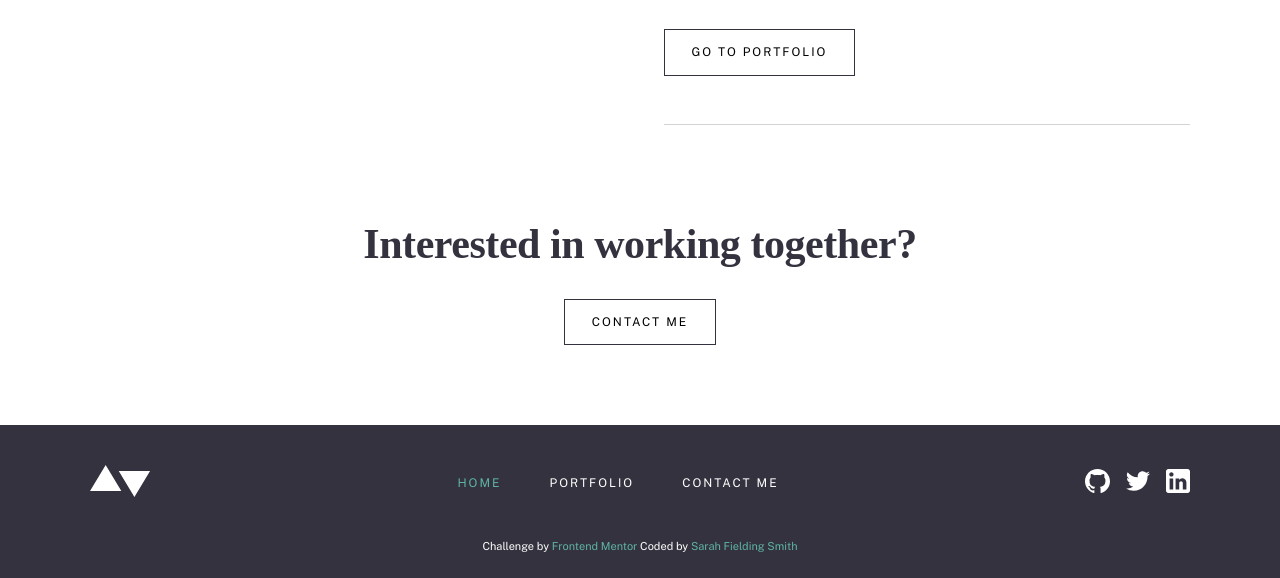
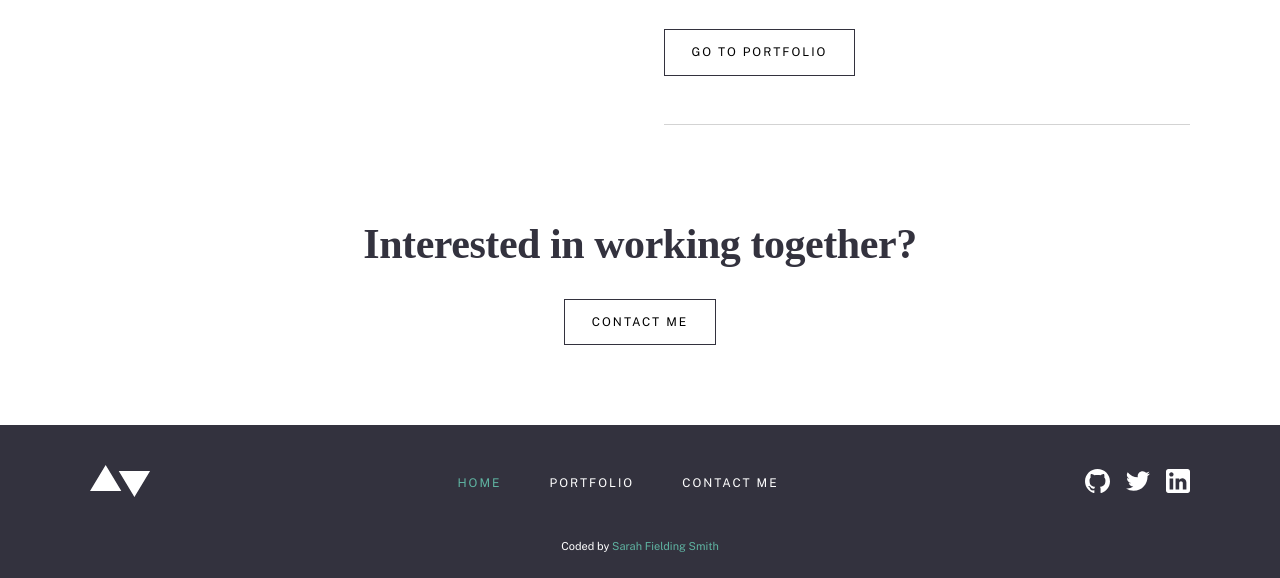
Before and after one commit to sazbot/sazbot-portfolio, a plain HTML site: page index.html in a window 1280 px wide. Shown: the part 878-1456 px from the top of the page. Drawn offline with nearby package versions, Linux system fonts and the light colour scheme; a web font is replaced by a local one.

```diff
--- a/index.html
+++ b/index.html
@@ -263,12 +263,6 @@
     <!-- Attribution area -->
     <div class="attribution">
       <p>
-        Challenge by
-        <a
-          href="https://www.frontendmentor.io/solutions/minimalist-portfolio-website-w-vanilla-js-ZeoTRLSMoS"
-          target="_blank"
-          >Frontend Mentor</a
-        >
         Coded by
         <a href="https://github.com/sazbot" target="_blank"
           >Sarah Fielding Smith</a
```
